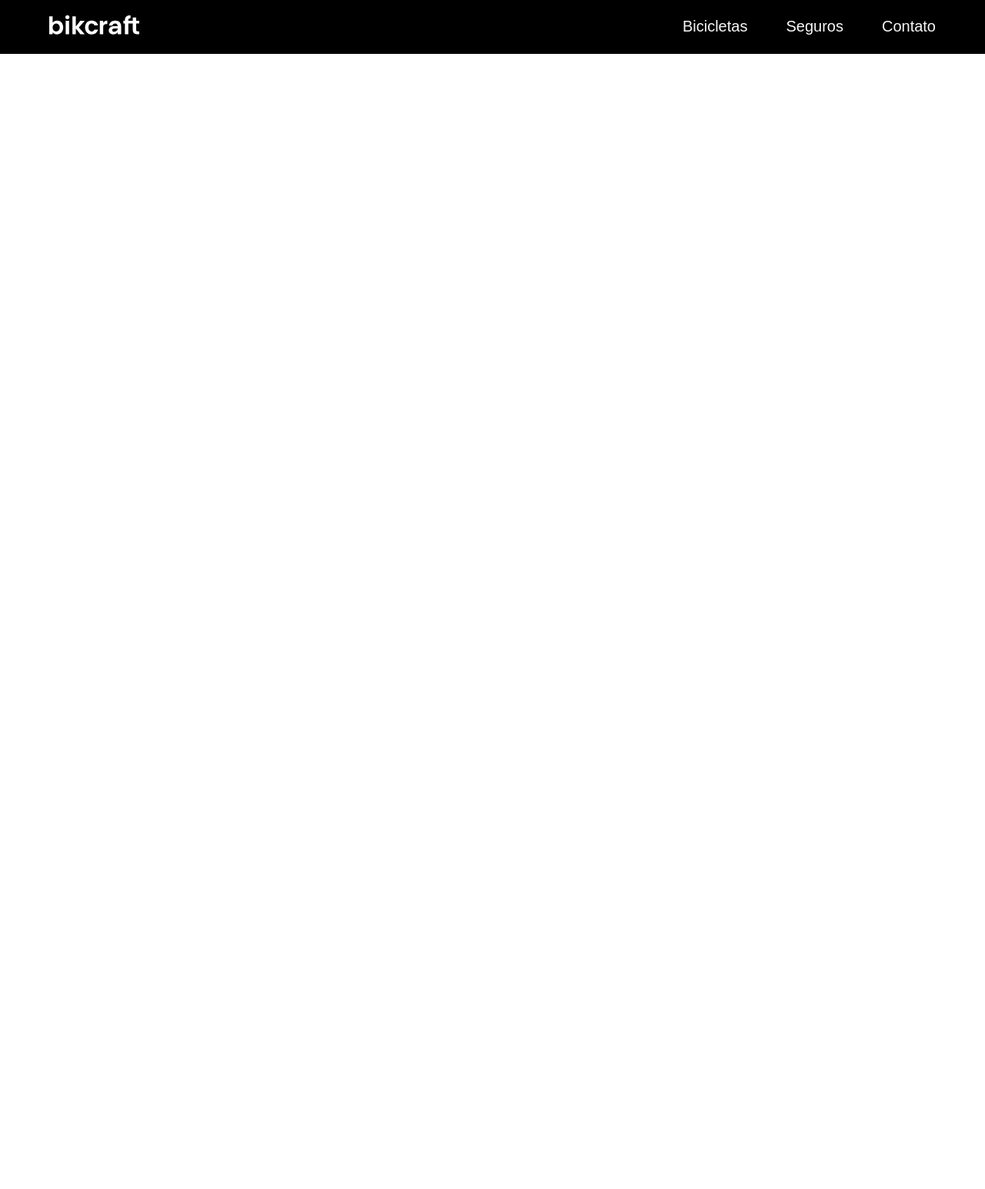
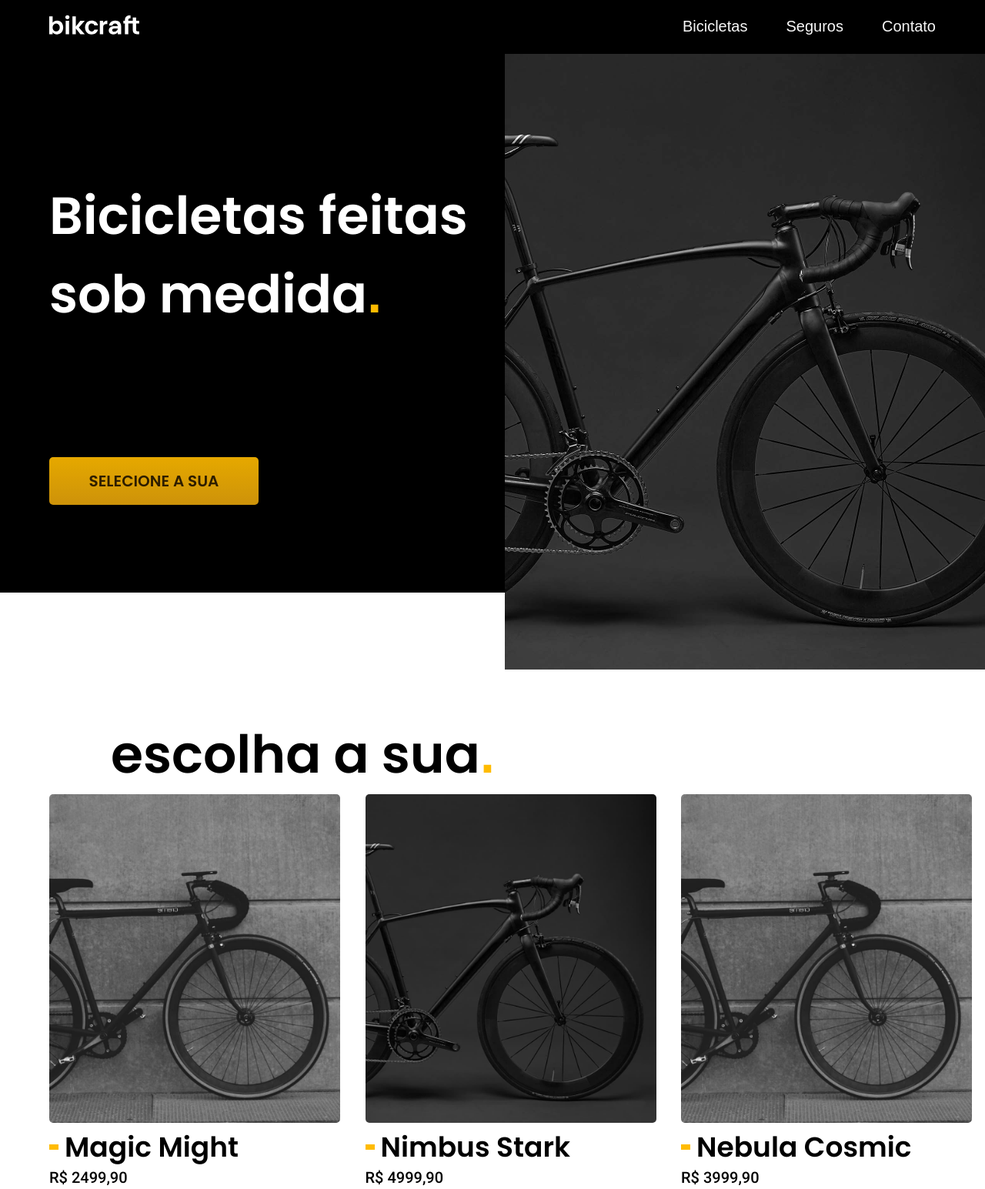
Before and after one commit to jauregao/bikecraft, a plain HTML site: page index.html in a window 1280 px wide. Shown: the part 2-1547 px from the top of the page at 77% size. Before the commit the page ends 800 px from the top, so only its background shows below. Drawn offline with Linux system fonts and the light colour scheme.

Commit message:
feat: sections principal e produtos

```diff
--- a/assets/styles/style.css
+++ b/assets/styles/style.css
@@ -126,12 +126,11 @@
   text-transform: uppercase;
 
   opacity: 0.9;
-  transition: 300ms linear;
+  transition: 100ms linear;
 }
 
 .btn:hover {
   opacity: 1;
-  transition: 300ms linear;
 }
 
 /* LISTS*/
@@ -213,7 +212,73 @@ a {
 
 /* BANNER */
 
+.banner-bg{
+  background-color: var(--c12);
+}
 
+.banner-content{
+  display: flex;
+  justify-content: space-between;
+
+    height: 700px;
+}
+
+.banner-left a {
+  width: 50%;
+}
+
+.banner-left h1{
+  color: var(--w);
+  margin: 160px 0;
+}
+
+.banner-right img {
+  height: 800px;
+  width: auto;
+
+  margin-right: -80px;
+
+  border-radius: 5px;
+
+  overflow-y: visible;
+}
+
+/* BIKES */
+
+.products {
+  padding: 160px 0;
+}
+
+.products h2 {
+  padding-left: 80px;
+}
+
+.bikes {
+  display: flex;
+
+  gap: 32.5px;
+}
+
+.bike img {
+  width: 378px;
+  height: 427px;
+
+  border-radius: 5px;
+}
+
+.bike-name {
+  display: flex;
+  align-items: center;
+
+  gap: 8px;
+}
+
+.yellow-line {
+  height: 7px;
+  width: 12px;
+
+  background-color: var(--p1);
+}
 
 /* RESPONSIVE  */
 
--- a/index.html
+++ b/index.html
@@ -35,22 +35,55 @@
 
   </header>
 
-  <!-- <main>
+  <main >
     <section class="banner-bg">
-      <div class="container banner-content">
+        <div class="container banner-content">
+          <div class="banner-left">
+            <h1 class="font-1-xxl">Bicicletas feitas</br>sob medida<span class="yellow-txt">.</span></h1>
+            <a href="./" class="btn font-1-m-b">selecione a sua</a>
+          </div>
 
-        <div class="banner-left">
-          <h1 class="font-1-xxl">Bicicletas feitas</br>sob medida<span class="yellow-txt">.</span></h1>
-          <a href="./" class="btn font-1-m-b">selecione a sua</a>
+          <div class="banner-right">
+            <img src="./assets/img/fotos/introducao.jpg" alt="Nimbus Bike">
+          </div>
+        </div>
+    </section>
+
+    <section class="container products">
+      <h2 class="font-1-xxl">escolha a sua<span class="yellow-txt">.</span></h2>
+      <div class="bikes">
+
+        <div class="bike">
+          <img src="./assets/img/bicicletas/magic-home.jpg" alt="Magic Bike">
+          <div class="bike-name">
+            <div class="yellow-line">&nbsp;</div>
+            <h3 class="font-1-xl">Magic Might</h3>
+          </div>
+          <p class="font-2-m">R$ 2499,90</p>
         </div>
 
-        <div class="banner-right">
+        <div class="bike">
           <img src="./assets/img/bicicletas/nimbus-home.jpg" alt="Nimbus Bike">
+          <div class="bike-name">
+            <div class="yellow-line">&nbsp;</div>
+            <h3 class="font-1-xl">Nimbus Stark</h3>
+          </div>
+          <p class="font-2-m">R$ 4999,90</p>
+        </div>
+
+        <div class="bike">
+          <img src="./assets/img/bicicletas/magic-home.jpg" alt="Nebula Bike">
+          <div class="bike-name">
+            <div class="yellow-line">&nbsp;</div>
+            <h3 class="font-1-xl">Nebula Cosmic</h3>
+          </div>
+          <p class="font-2-m">R$ 3999,90</p>
         </div>
 
       </div>
     </section>
-  </main> -->
+
+  </main>
 
 </body>
 </html>
```
